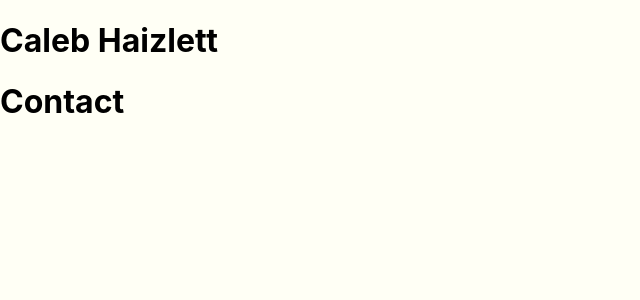
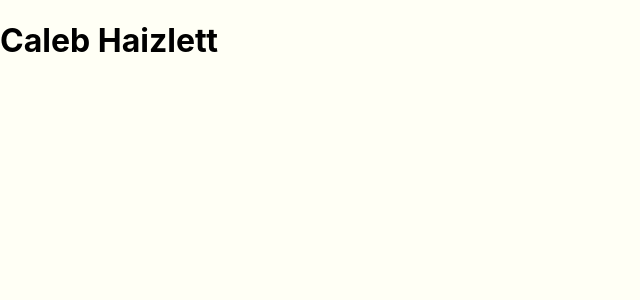
Before and after one commit to CHaiz15/Portfolio, a React (Create React App) app: page /contact in a window 1280 px wide. Shown: the top 300 px of the page, without its empty margins (0-640 px from the left). Built offline with nearby package versions, Linux system fonts and the light colour scheme.

Commit message:
Update Contact component

```diff
--- a/src/Components/Contact/Contact.js
+++ b/src/Components/Contact/Contact.js
@@ -3,10 +3,15 @@ import styled from 'styled-components'
 
 const Contact = () => {
   return (
-    <>
-      <h1>Contact</h1>
-    </>
+    <ContentContainer>
+    </ContentContainer>
   )
 }
 
+const ContentContainer = styled.main`
+  background-color: rgb(255, 255, 245);
+  height: 100vh;
+  width: 100%;
+`
+
 export default Contact
```
